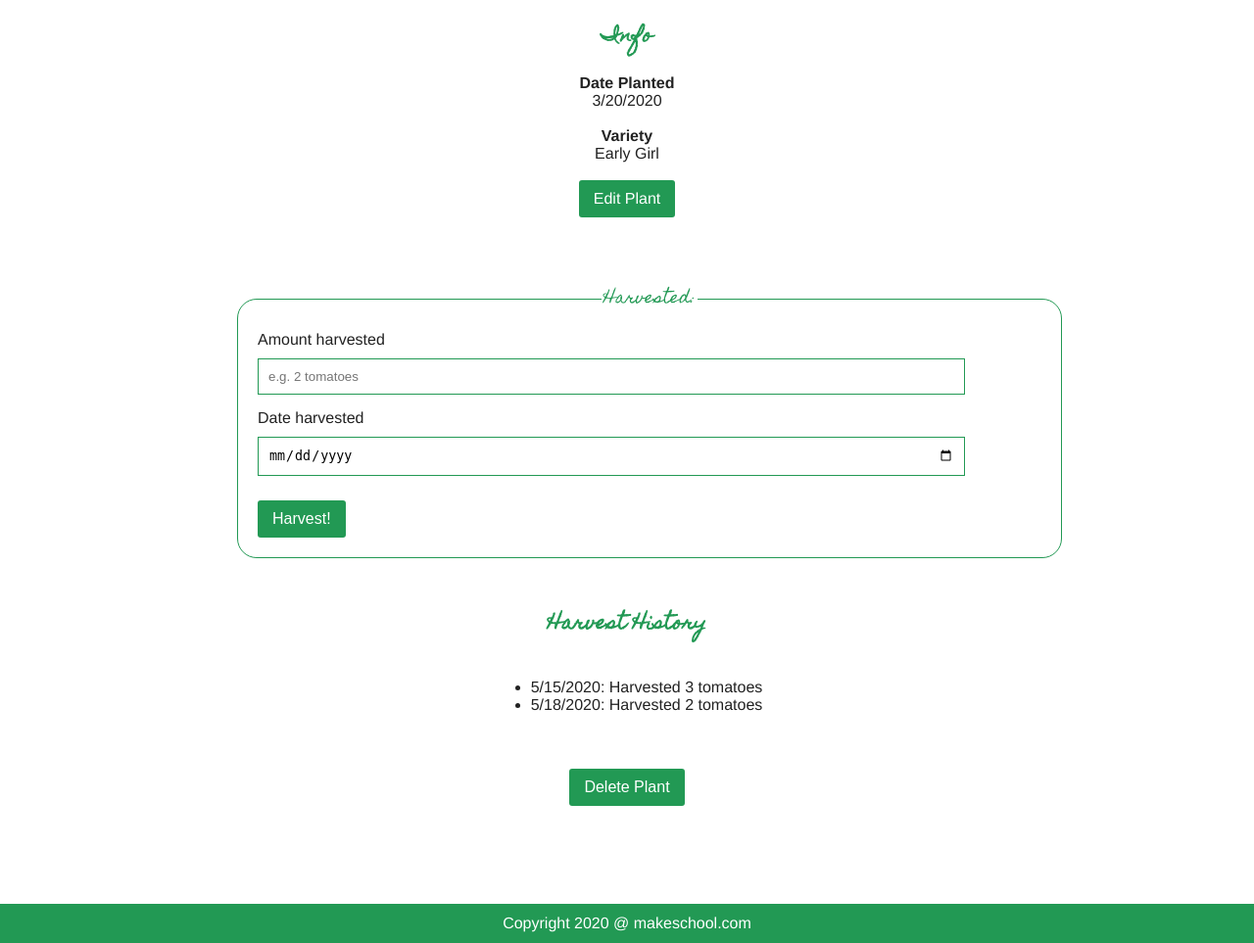
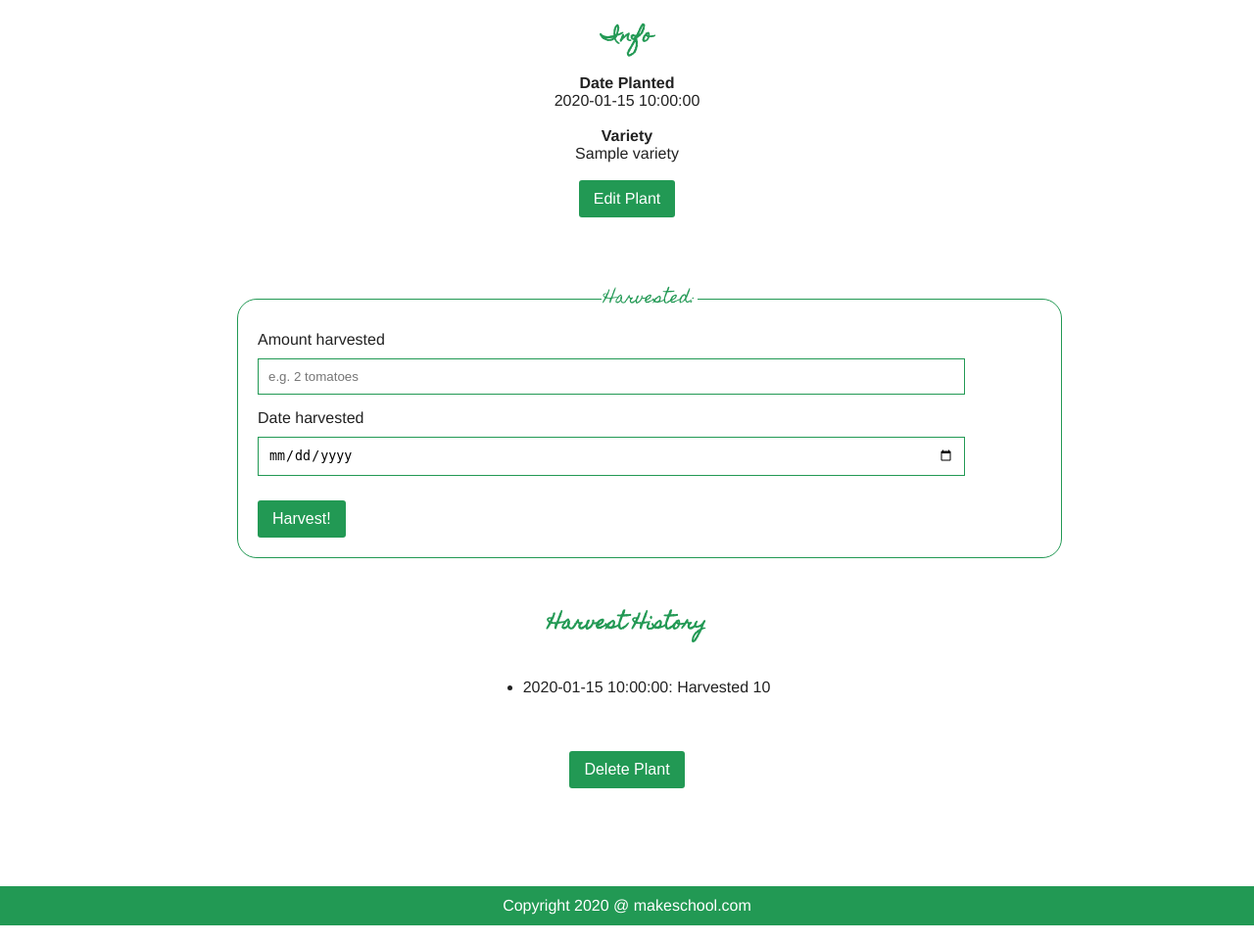
Before and after one commit to ParulK-bhardwaj/ACS-1710-Homework-5-Databases, a Flask app: template templates/detail.html in a window 1280 px wide. Shown: the part 473-1436 px from the top of the page at 98% size. Run offline with Flask 2, Linux system fonts and the light colour scheme; the template is opened without the code that fills it: most values are stand-ins (such as "Sample title", 1, 10 or a date in 2020); grey boxes marked "Sample" are stand-in pictures; some libraries are stand-ins or nearby versions.

Commit message:
Create and Harvest working

```diff
--- a/app.py
+++ b/app.py
@@ -21,7 +21,7 @@ def plants_list():
 
     # TODO: Replace the following line with a database call to retrieve *all*
     # plants from the Mongo database's `plants` collection.
-    plants_data = ''
+    plants_data = mongo.db.plants.find()
 
     context = {
         'plants': plants_data,
@@ -39,17 +39,21 @@ def create():
     if request.method == 'POST':
         # TODO: Get the new plant's name, variety, photo, & date planted, and
         # store them in the object below.
+        name = request.form['plant_name']
+        variety = request.form['variety']
+        photo = request.form['photo']
+        date_planted = request.form['date_planted']
         new_plant = {
-            'name': '',
-            'variety': '',
-            'photo_url': '',
-            'date_planted': ''
+            'name': name,
+            'variety': variety,
+            'photo': photo,
+            'date_planted': date_planted
         }
         # TODO: Make an `insert_one` database call to insert the object into the
         # database's `plants` collection, and get its inserted id. Pass the
         # inserted id into the redirect call below.
-
-        return redirect(url_for('detail', plant_id=''))
+        new_plant_id = mongo.db.plants.insert_one(new_plant).inserted_id
+        return redirect(url_for('detail', plant_id=new_plant_id))
 
     else:
         return render_template('create.html')
@@ -60,17 +64,18 @@ def detail(plant_id):
 
     # TODO: Replace the following line with a database call to retrieve *one*
     # plant from the database, whose id matches the id passed in via the URL.
-    plant_to_show = ''
+    plant_to_show = mongo.db.plants.find_one({"_id": ObjectId(plant_id)})
+    # plant_to_show = mongo.db.plants.find_one(plantID=plant_id)
 
     # TODO: Use the `find` database operation to find all harvests for the
     # plant's id.
     # HINT: This query should be on the `harvests` collection, not the `plants`
     # collection.
-    harvests = ''
+    harvests = mongo.db.harvests.find()
 
     context = {
         'plant' : plant_to_show,
-        'harvests': harvests
+        'harvests': harvests,
     }
     return render_template('detail.html', **context)
 
@@ -82,15 +87,18 @@ def harvest(plant_id):
 
     # TODO: Create a new harvest object by passing in the form data from the
     # detail page form.
+    quantity = request.form['harvested_amount']
+    date = request.form['date_planted']
     new_harvest = {
-        'quantity': '', # e.g. '3 tomatoes'
-        'date': '',
+        'quantity': quantity, # e.g. '3 tomatoes'
+        'date': date,
         'plant_id': plant_id
     }
 
     # TODO: Make an `insert_one` database call to insert the object into the
     # `harvests` collection of the database.
-
+    mongo.db.harvests.insert_one(new_harvest)
+    # return redirect(url_for('detail', plant_id=new_harvest['_id']))
     return redirect(url_for('detail', plant_id=plant_id))
 
 @app.route('/edit/<plant_id>', methods=['GET', 'POST'])
@@ -99,8 +107,18 @@ def edit(plant_id):
     if request.method == 'POST':
         # TODO: Make an `update_one` database call to update the plant with the
         # given id. Make sure to put the updated fields in the `$set` object.
-
-
+        name = request.form['plant_name']
+        variety = request.form['variety']
+        photo = request.form['photo']
+        date_planted = request.form['date_planted']
+        edit_plant = {
+            'name': name,
+            'variety': variety,
+            'photo': photo,
+            'date_planted': date_planted
+        }
+        # udated_fields = { }
+        edit_plant = mongo.db.plants.update_one({"_id": ObjectId(plant_id)})
         return redirect(url_for('detail', plant_id=plant_id))
     else:
         # TODO: Make a `find_one` database call to get the plant object with the
--- a/templates/detail.html
+++ b/templates/detail.html
@@ -12,27 +12,25 @@
 #}
 
 <main>
-        <h1>Tomato</h1>
+        <h1>{{plant.name}}</h1>
 
-        <img src="https://www.almanac.com/sites/default/files/styles/primary_image_in_article/public/image_nodes/tomatoes_helios4eos_gettyimages-edit.jpeg?itok=4KrW14a4">
-
-
+        <img src="{{plant.photo}}">
 
         <section id="info">
             <h3>Info</h3>
 
             <strong>Date Planted</strong>
-            3/20/2020
+                {{plant.date_planted}}
             <br><br>
 
             <strong>Variety</strong>
-            Early Girl
+                {{plant.variety}}
             <br><br>
 
-            <a class="nav" href="/edit/123456">Edit Plant</a><br><br>
+            <a class="nav" href="/edit/{{plant._id}}">Edit Plant</a><br><br>
         </section>
 
-        <form action="/harvest/123456" method="POST">
+        <form action="/harvest/{{plant._id}}" method="POST">
             <fieldset>
                 <legend>Harvested:</legend>
 
@@ -58,12 +56,13 @@
             <h3>Harvest History</h3>
 
             <ul>
-                <li>5/15/2020: Harvested 3 tomatoes</li>
-                <li>5/18/2020: Harvested 2 tomatoes</li>
+                {% for harvest in harvests %}
+                    <li>{{harvest.date}}: Harvested {{harvest.quantity}}</li>
+                {% endfor %}
             </ul>
         </section>
 
-        <form action="/delete/123456" method='POST' id="delete-form" onsubmit="return confirm_delete()">
+        <form action="/delete/{{plant._id}}" method='POST' id="delete-form" onsubmit="return confirm_delete()">
             <input type="submit" class="nav" onclick="delete_modal()" value="Delete Plant">
         </form>
 </main>
```
Also changed, not shown: 1 other file.
